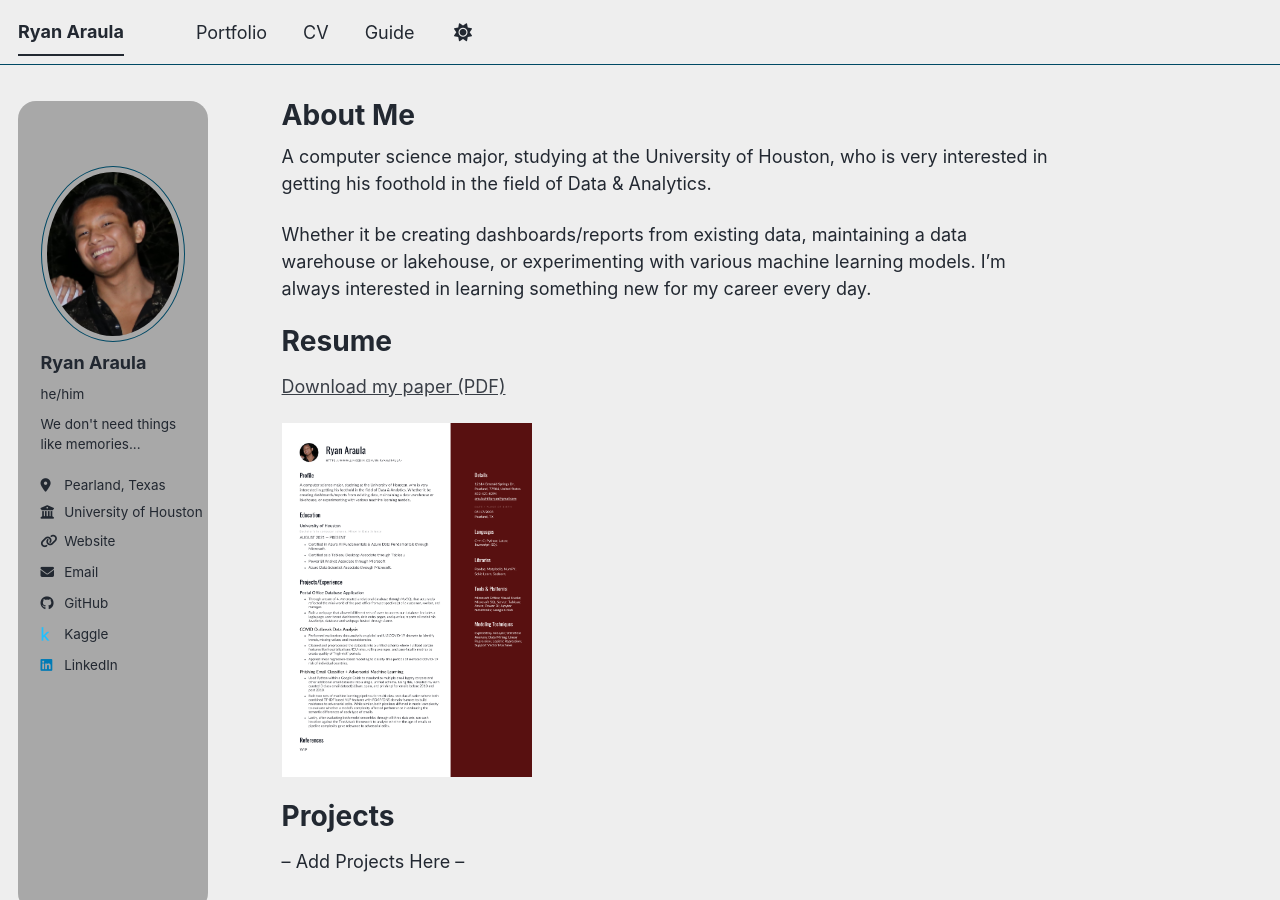
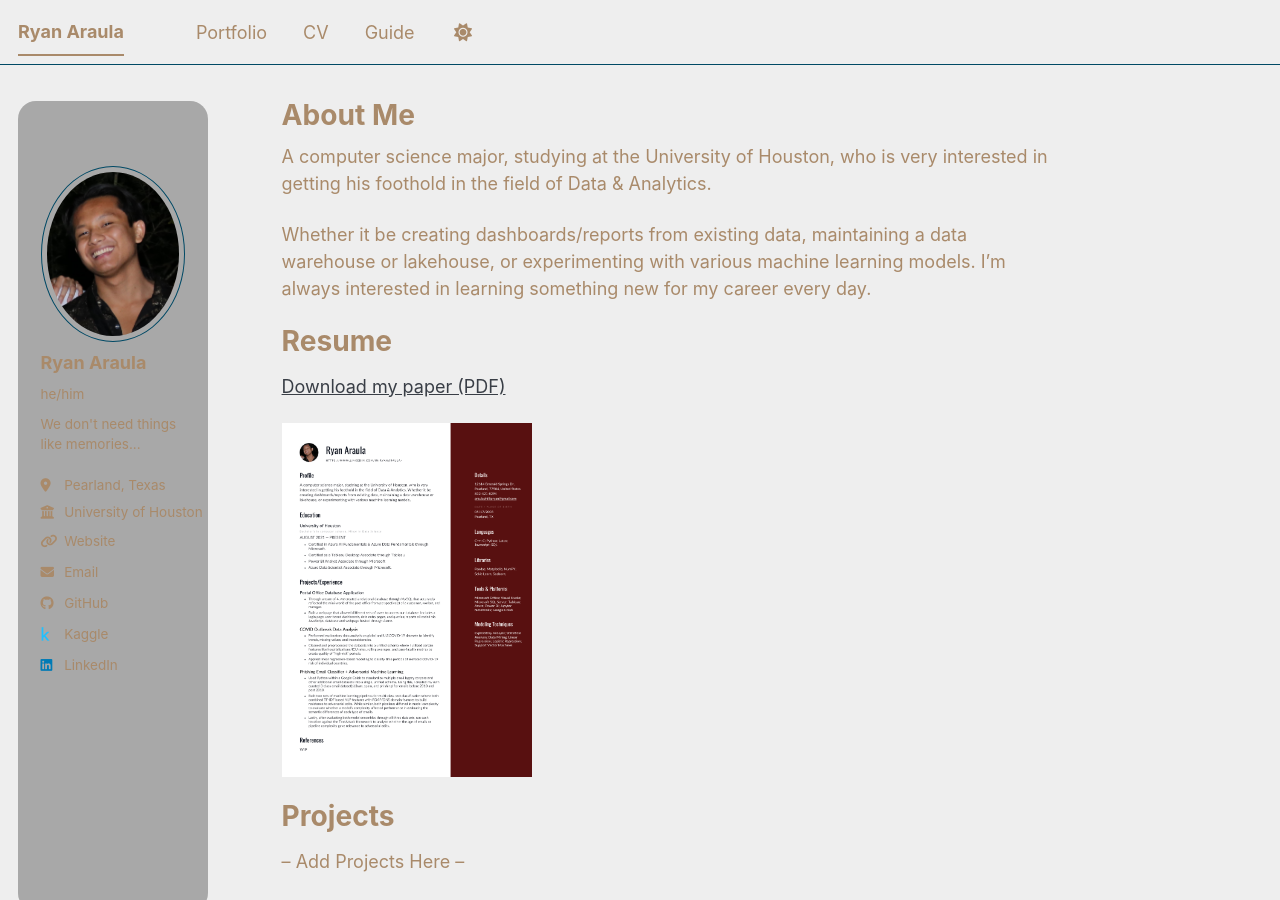
Before and after one commit to rparaula/rparaula.github.io, a Jekyll site: the page built from _pages/about.md, in a window 1280 px wide and 900 px high. Built offline with Jekyll 4.4.1, drawn with Linux system fonts in a browser that asks for light colours; a script bundle is joined from its source files by our own code; library files that are not in the unit come from our copies.

Commit message:
Editing color of text themes

```diff
--- a/_sass/theme/_air_light.scss
+++ b/_sass/theme/_air_light.scss
@@ -11,7 +11,7 @@ $light-primary-color        : mix(#000, $primary-color, 50%);
 $background                 : #eeeeee;
 $background-light           : mix(#fff, $background, 20%);
 $background-lighter         : mix(#fff, $background, 90%);
-$text                       : #222831;
+$text                       : #A98a6A;
 $link                       : #393e46;
 $link-dark                  : mix(#000, $link, 25%);
 $link-light                 : mix(#fff, $link, 25%);
```
